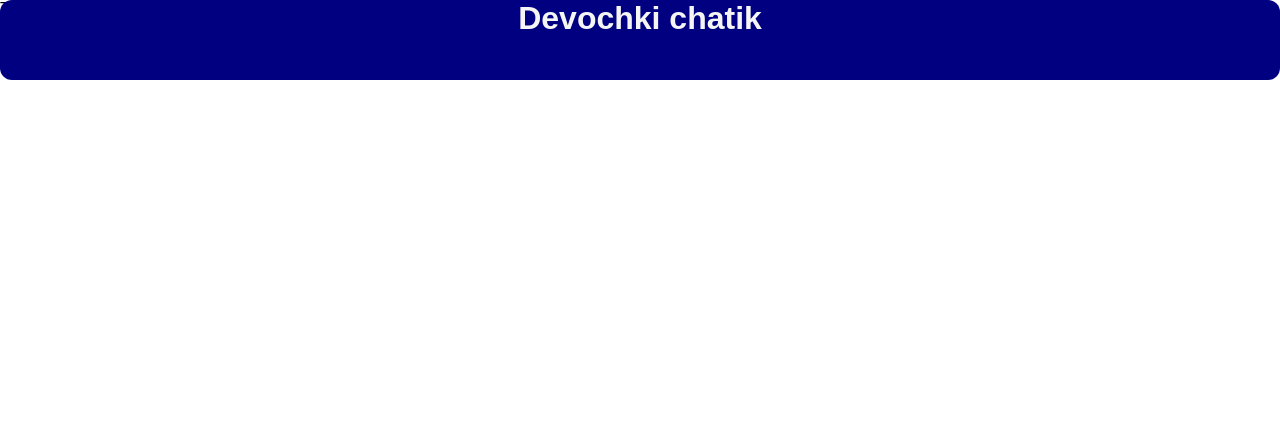
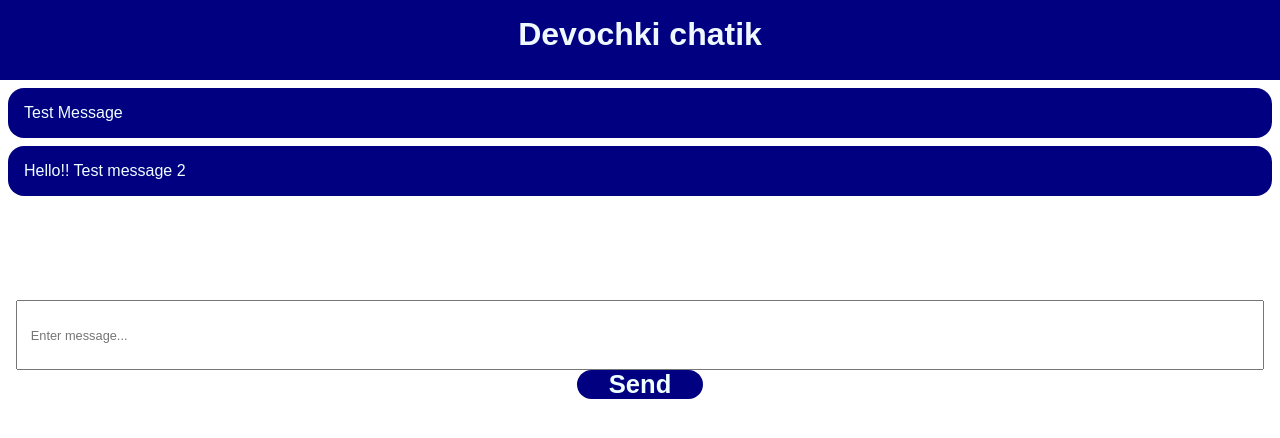
Before and after one commit to Nuya52/project, a website: page static/index.html in a window 1280 px wide. Drawn offline with nearby package versions, Linux system fonts and the light colour scheme; no server answers.

Commit message:
udjvjddvj

```diff
--- a/static/index.html
+++ b/static/index.html
@@ -21,5 +21,6 @@
         </form>
     </main>
 </body>
+<script src="https://cdn.socket.io/4.8.1/socket.io.min.js" integrity="sha384-mkQ3/7FUtcGyoppY6bz/PORYoGqOl7/aSUMn2ymDOJcapfS6PHqxhRTMh1RR0Q6+" crossorigin="anonymous"></script>
 <script src="index.js"></script>
 </html>
--- a/static/index.js
+++ b/static/index.js
@@ -1 +1,2 @@
 alert('Welcome to chat only for devchat')
+const socket = io();
--- a/static/style.css
+++ b/static/style.css
@@ -1,21 +1,57 @@
 *{
     margin: 0;
     padding: 0;
-}
-body{
+    box-sizing: border-box;
     font-family: Arial, Helvetica, sans-serif;
 }
+main{
+    position: relative;
+    height: 100vh;
+
+}
 #header{
-    color: whitesmoke;
+    position: fixed;
+    padding: 1rem;
     text-align: center;
+    width: 100%;
+    font-size: 2rem;
+    background-color: navy;
+    color: aliceblue;
+    height: 5rem;
 }
-header{
+#form{
+    position: fixed;
+    padding: 1rem;
+    text-align: center;
+    width: 100%;
+}
+#input{
+    width: 100%;
+    height: 4.4rem;
+    padding: 0.8rem;
+    font-size: 0.8rem;
+}
+.submit{
     background-color: navy;
-    position: fixed;
-    height: 5rem;
-    width: 100%;
-    border-radius: 12px;
+    color: azure;
+    padding: 0 2rem;
+    font-weight: bold;
+    font-size: 1.6rem;
+    border: 0;
+    border-radius: 15px;
 }
-main{
-    padding: 5rem, 0;
+ul{
+    list-style: none;
+    padding: 4.99999999999999rem 0;
+    flex-direction: column;
+    align-items: flex-start;
+
 }
+li{
+    background-color: navy;
+    border-radius: 0.99999999999rem;
+    color: azure;
+    padding: 0.99999999rem;
+    font-size: 1.5;
+    margin: 0.5rem;
+}
```
Also changed, not shown: server.js (+16 -5 lines).
